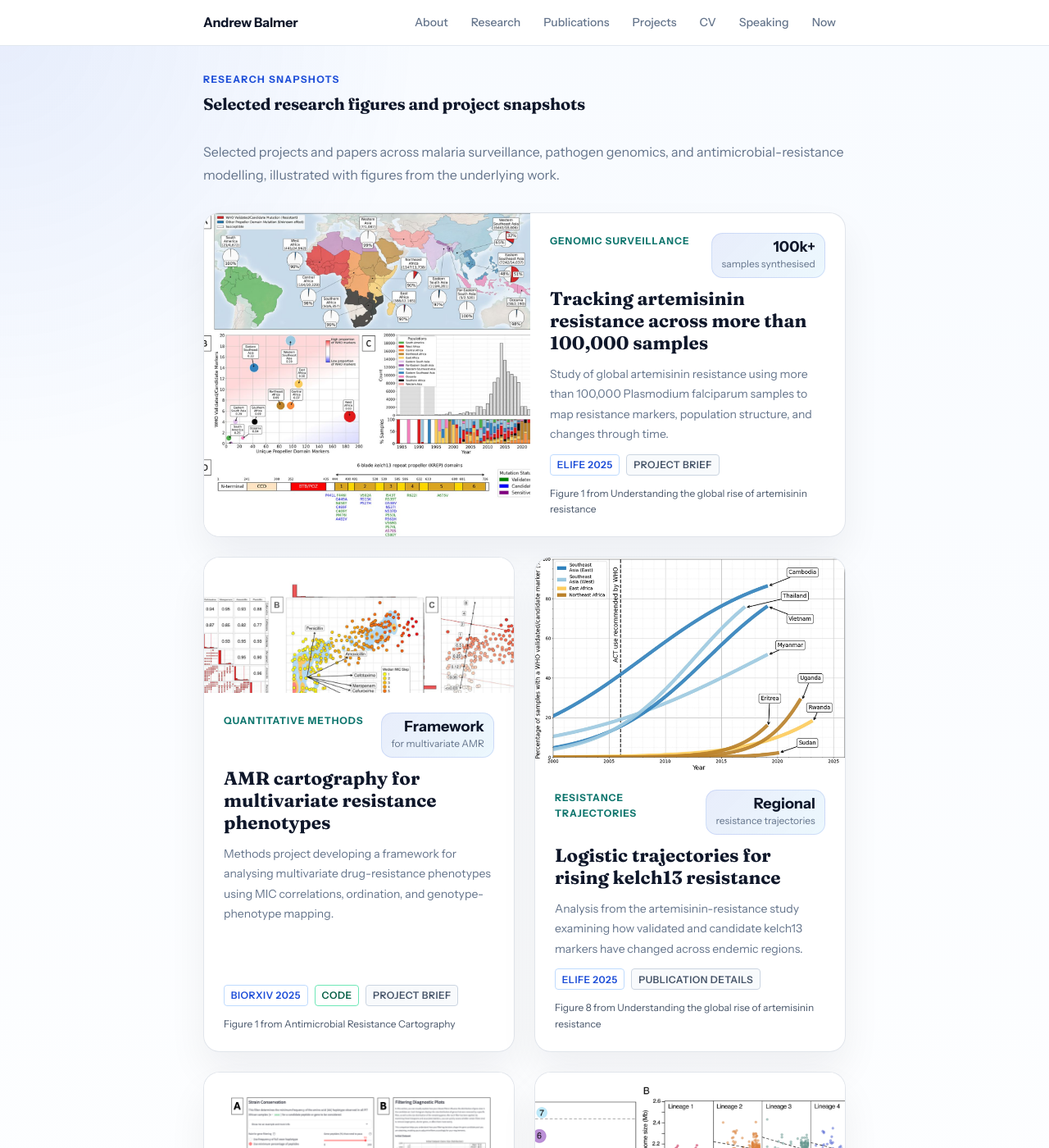
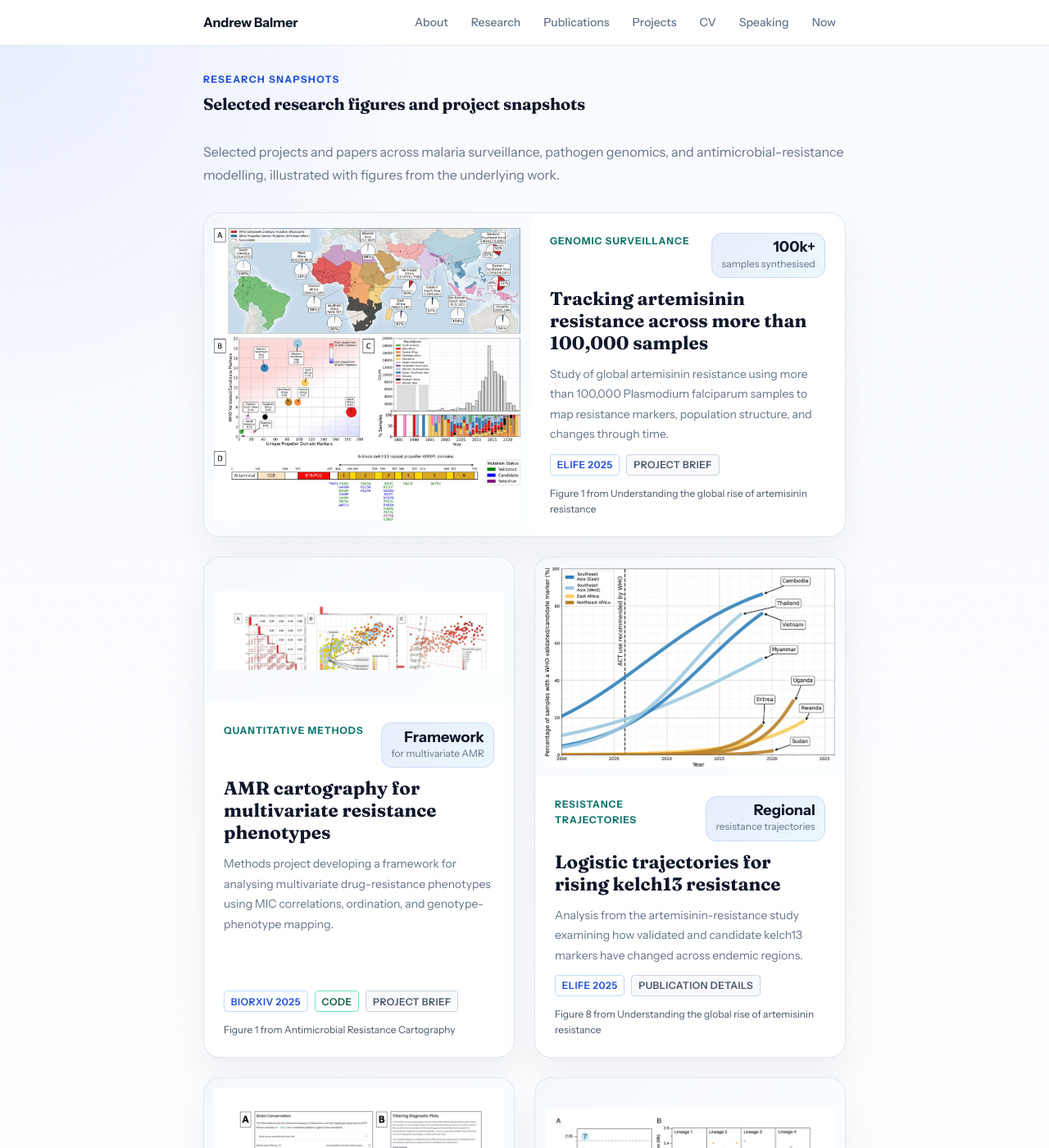
Before and after one commit to AndrewBalmer/personal_website, a Jekyll site: the page built from index.md, in a window 1280 px wide and 1400 px high, scrolled down 1040 px. Shown: the whole window at 82% size. Built offline with Jekyll 4.4.1, drawn with Linux system fonts in a browser that asks for light colours.

Commit message:
Show full figures in research cards

```diff
--- a/_sass/_home.scss
+++ b/_sass/_home.scss
@@ -205,8 +205,10 @@
       width: 100%;
       height: 100%;
       display: block;
-      object-fit: cover;
+      object-fit: contain;
       object-position: center;
+      padding: $sp-3;
+      background: rgba(255, 255, 255, 0.72);
     }
   }
 
@@ -220,7 +222,7 @@
     min-height: 6rem;
 
     img {
-      object-fit: cover;
+      object-fit: contain;
       object-position: center;
       image-rendering: auto;
     }
```
